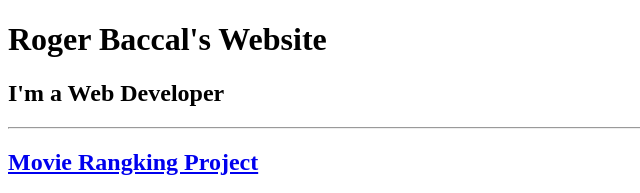
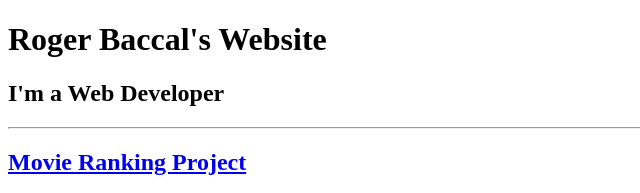
Before and after one commit to jhercpe/html-portfolio2, a plain HTML site: page index.html in a window 1280 px wide. Shown: the top 193 px of the page, 0-640 px from the left. Drawn offline with Linux system fonts and the light colour scheme.

Commit message:
Update index.html

```diff
--- a/index.html
+++ b/index.html
@@ -9,7 +9,7 @@
     <h1>Roger Baccal's Website</h1>
     <h2>I'm a Web Developer</h2>
     <hr>
-    <a href="./public/movie-ranking.html"><h2>Movie Rangking Project</h2></a>
+    <a href="./public/movie-ranking.html"><h2>Movie Ranking Project</h2></a>
     <img src="./assets/images/movie-ranking.png" height="300" alt="movie preview">
    <a href="./public/birthday-invite.html"><h2>Birthday Invite Project</h2></a>
     <img src="./assets/images/birthday-invite.png" height="300">
```
